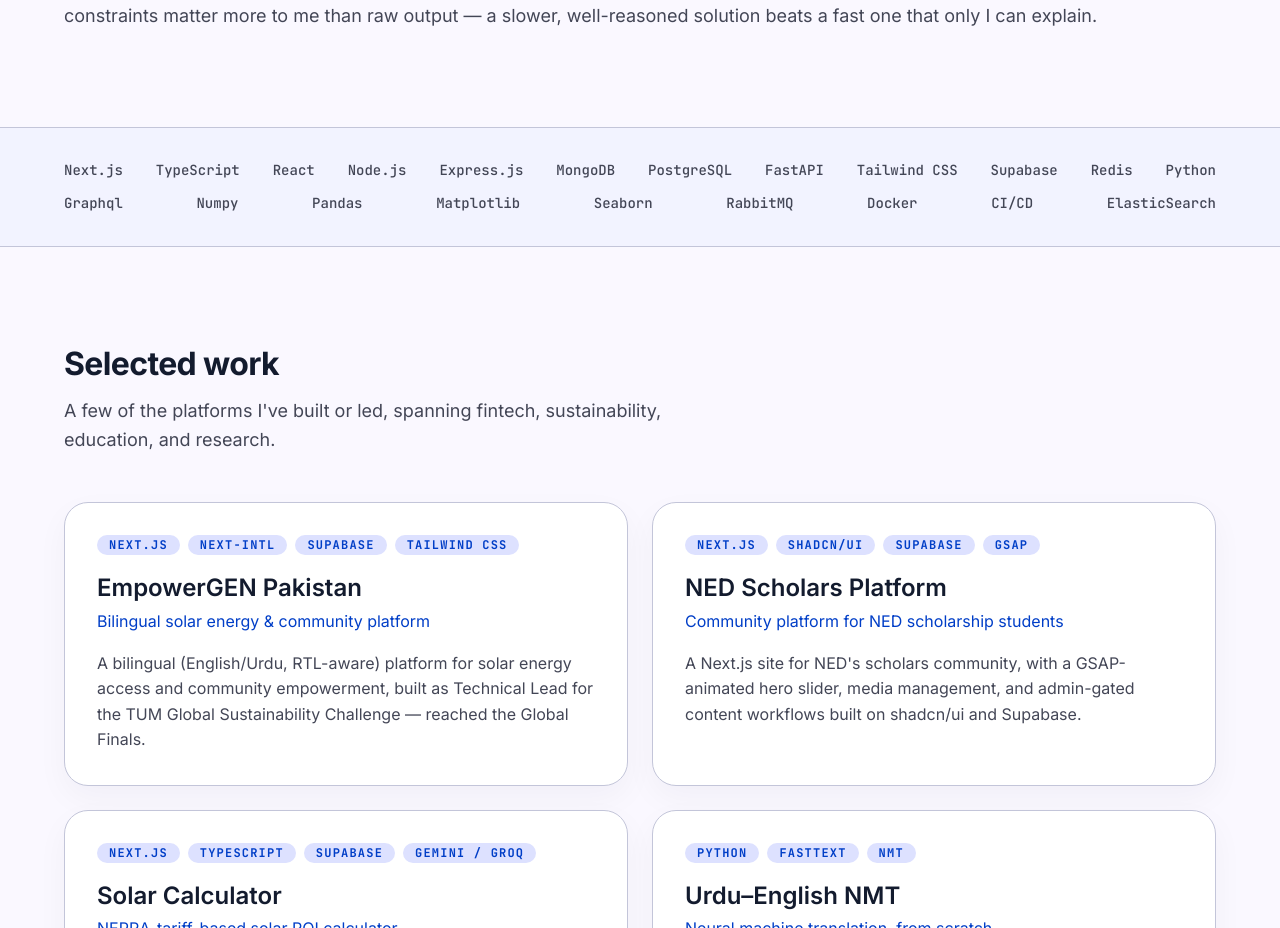
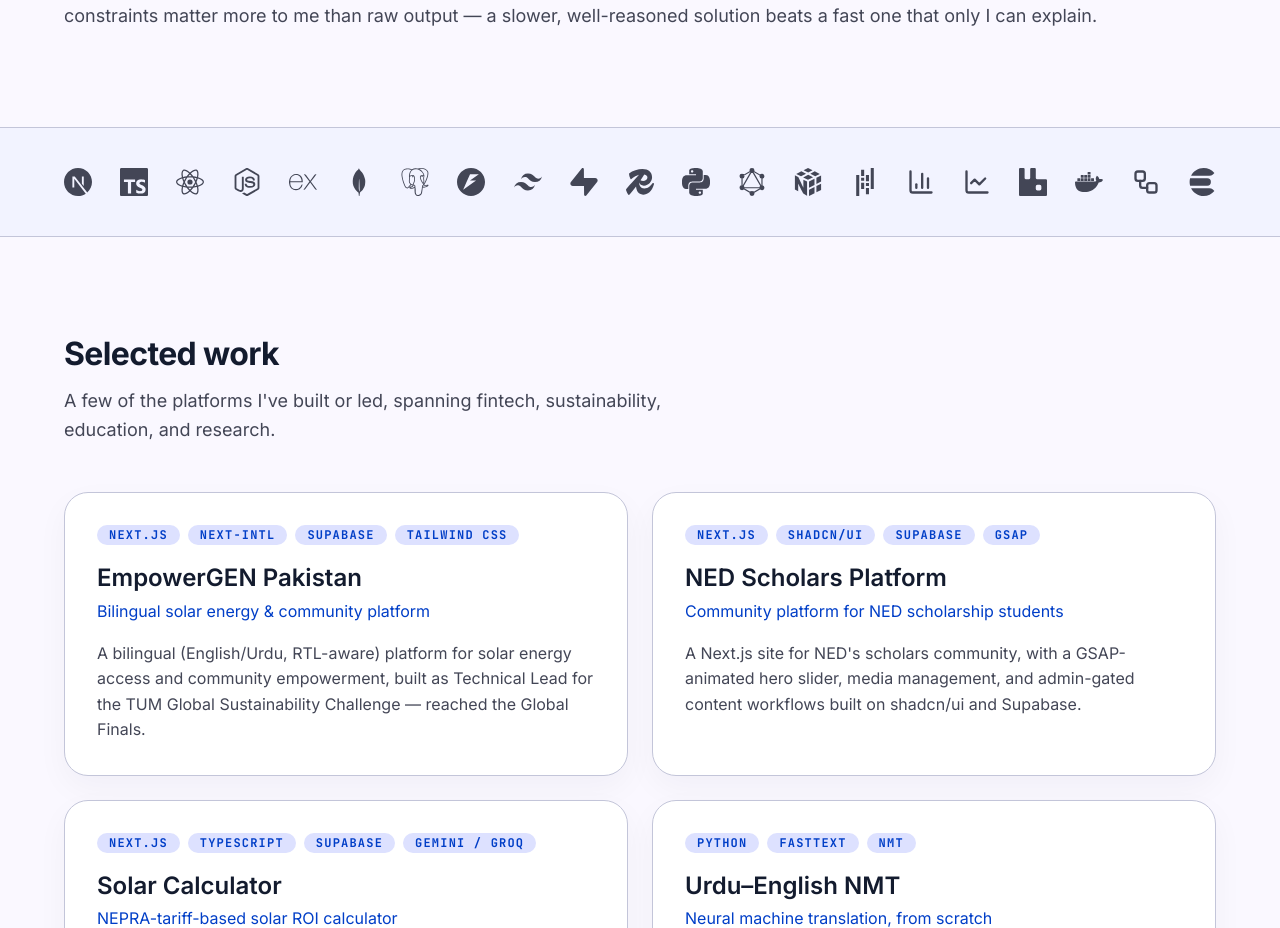
Before and after one commit to AbdulMoazzim/Portfolio, a Next.js app: page / in a window 1280 px wide. Shown: the part 1041-1969 px from the top of the page. Built offline with nearby package versions, Linux system fonts and the light colour scheme.

Commit message:
added icons

```diff
--- a/components/TechStack.tsx
+++ b/components/TechStack.tsx
@@ -1,38 +1,74 @@
-const STACK = [
-  "Next.js",
-  "TypeScript",
-  "React",
-  "Node.js",
-  "Express.js",
-  "MongoDB",
-  "PostgreSQL",
-  "FastAPI",
-  "Tailwind CSS",
-  "Supabase",
-  "Redis",
-  "Python",
-  "Graphql",
-  "Numpy",
-  "Pandas",
-  "Matplotlib",
-  "Seaborn",
-  "RabbitMQ",
-  "Docker",
-  "CI/CD",
-  "ElasticSearch"
+import {
+  SiNextdotjs,
+  SiTypescript,
+  SiReact,
+  SiNodedotjs,
+  SiExpress,
+  SiMongodb,
+  SiPostgresql,
+  SiFastapi,
+  SiTailwindcss,
+  SiSupabase,
+  SiRedis,
+  SiPython,
+  SiGraphql,
+  SiNumpy,
+  SiPandas,
+  SiRabbitmq,
+  SiDocker,
+  SiElasticsearch,
+} from "react-icons/si";
+import { ChartColumn, ChartLine, Workflow } from "lucide-react";
+import type { IconType } from "react-icons";
+import type { ComponentType } from "react";
+
+type StackItem = {
+  name: string;
+  Icon: IconType | ComponentType<{ className?: string }>;
+};
+
+const STACK: StackItem[] = [
+  { name: "Next.js", Icon: SiNextdotjs },
+  { name: "TypeScript", Icon: SiTypescript },
+  { name: "React", Icon: SiReact },
+  { name: "Node.js", Icon: SiNodedotjs },
+  { name: "Express.js", Icon: SiExpress },
+  { name: "MongoDB", Icon: SiMongodb },
+  { name: "PostgreSQL", Icon: SiPostgresql },
+  { name: "FastAPI", Icon: SiFastapi },
+  { name: "Tailwind CSS", Icon: SiTailwindcss },
+  { name: "Supabase", Icon: SiSupabase },
+  { name: "Redis", Icon: SiRedis },
+  { name: "Python", Icon: SiPython },
+  { name: "GraphQL", Icon: SiGraphql },
+  { name: "NumPy", Icon: SiNumpy },
+  { name: "Pandas", Icon: SiPandas },
+  { name: "Matplotlib", Icon: ChartColumn },
+  { name: "Seaborn", Icon: ChartLine },
+  { name: "RabbitMQ", Icon: SiRabbitmq },
+  { name: "Docker", Icon: SiDocker },
+  { name: "CI/CD", Icon: Workflow },
+  { name: "Elasticsearch", Icon: SiElasticsearch },
 ];
 
 export default function TechStack() {
   return (
     <section className="border-y border-outline-variant bg-surface-container-low">
-      <div className="mx-auto max-w-container px-margin-mobile py-8 md:px-margin-desktop">
-        <ul className="flex flex-wrap items-center justify-center gap-x-8 gap-y-3 md:justify-between">
-          {STACK.map((tech) => (
-            <li
-              key={tech}
-              className="font-mono text-code-md text-onsurface-variant"
-            >
-              {tech}
+      <div className="mx-auto max-w-container px-margin-mobile py-10 md:px-margin-desktop">
+        <ul className="flex flex-wrap items-center justify-center gap-x-8 gap-y-6 md:justify-between md:gap-x-6">
+          {STACK.map(({ name, Icon }) => (
+            <li key={name} className="group relative">
+              <Icon
+                className="h-7 w-7 text-onsurface-variant transition-colors duration-200 group-hover:text-primary"
+                aria-hidden="true"
+              />
+              <span className="sr-only">{name}</span>
+              <span
+                role="tooltip"
+                className="pointer-events-none absolute left-1/2 top-full z-10 mt-2 -translate-x-1/2 whitespace-nowrap rounded bg-inverse-surface px-2 py-1 font-mono text-label-caps uppercase text-inverse-onsurface opacity-0 transition-opacity duration-150 group-hover:opacity-100"
+              >
+                {name}
+              </span>
             </li>
           ))}
         </ul>
--- a/package.json
+++ b/package.json
@@ -9,9 +9,11 @@
     "lint": "next lint"
   },
   "dependencies": {
+    "lucide-react": "^1.39.0",
     "next": "14.2.35",
     "react": "^18.3.1",
     "react-dom": "^18.3.1",
+    "react-icons": "^5.7.0",
     "zod": "^3.23.8"
   },
   "devDependencies": {
```
Also changed, not shown: 1 other file (tests, documents, lock files or other folders).
